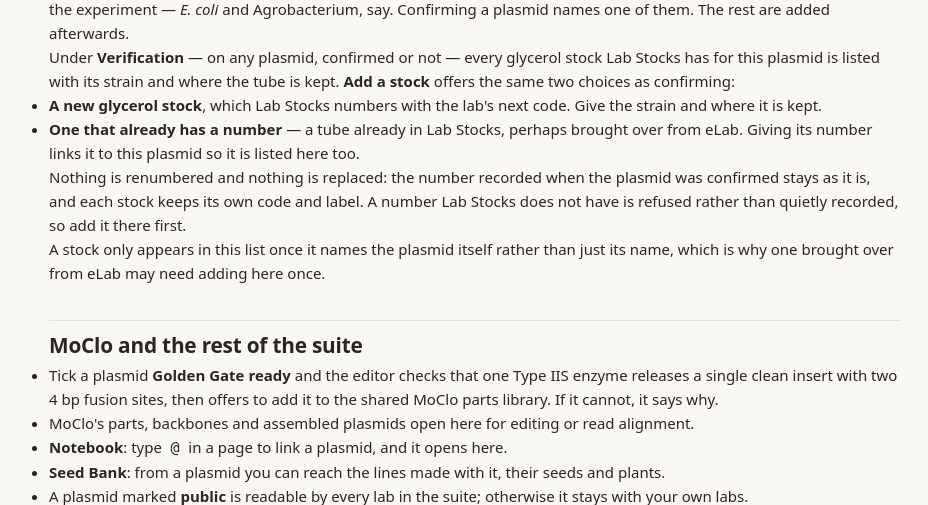
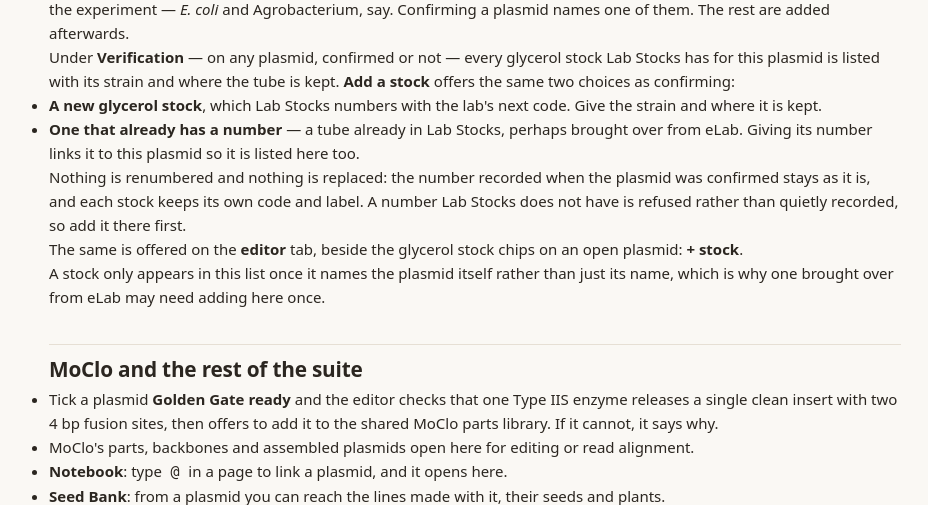
Before and after one commit to Gardiner-Lab/plasmid-editor, a Flask app: page /help in a window 1280 px wide. Shown: the part 5603-6108 px from the top of the page, without its empty margins (165-1093 px from the left). Run offline with Flask 3, Linux system fonts and the light colour scheme; parts of the project's set-up code (start-up, migrations or seed data) failed here and were passed over.

Commit message:
Release 0.19.2: add a stock from the editor tab as well
Co-Authored-By: Claude Opus 5 <noreply@anthropic.com>

```diff
--- a/app/main.py
+++ b/app/main.py
@@ -11,7 +11,7 @@ from datetime import timedelta
 
 from flask import Flask, redirect, render_template, request, session, url_for
 
-APP_VERSION = '0.19.1'
+APP_VERSION = '0.19.2'
 
 _DEFAULT_SECRET = 'dev-secret-key-change-in-production'
 
--- a/app/static/css/style.css
+++ b/app/static/css/style.css
@@ -427,6 +427,9 @@ tr.clickable { cursor: pointer; }
 tr.clickable:hover td { background: var(--bg-color); }
 .badge-stock { background: color-mix(in srgb, var(--tt-stocks) 12%, white); color: var(--tt-stocks); border-color: color-mix(in srgb, var(--tt-stocks) 35%, white); text-decoration: none; margin-left: .2rem; }
 .badge-stock.faded { opacity: .55; }
+.badge-add { background: transparent; color: var(--text-secondary); border: 1px dashed var(--border-color);
+    cursor: pointer; font: inherit; font-size: .72rem; margin-left: .2rem; padding: .05rem .4rem; border-radius: .3rem; }
+.badge-add:hover { color: var(--tt-stocks); border-color: var(--tt-stocks); }
 .badge-confirmed { background: var(--tt-green-soft); color: var(--tt-green-ink); border-color: var(--tt-green-line); }
 .badge-unsequenced { background: #fff7ed; color: #9a3412; border-color: #fed7aa; }
 /* A tag that opens something: the sequencing of a plasmid. */
--- a/app/static/js/api.js
+++ b/app/static/js/api.js
@@ -35,6 +35,98 @@ const Stocks = {
     return m ? (m[1] === 'G' ? 'glycerol' : 'primer') : null;
   },
   link(code) { return `${STOCKS}/#${this.kind(code)}=${encodeURIComponent(String(code).trim().toUpperCase())}`; },
+    /**
+     * Another glycerol stock of this plasmid. Either a new one, which Lab Stocks numbers, or one that
+     * already has a number - a tube from before the suite, or brought over from eLab - which is then
+     * linked to this plasmid so it is listed with the others. Nothing is renumbered either way.
+     */
+    addDialog(plasmid, onDone) {
+      const stocks = this.enabled();
+      modal({
+        title: 'Add a glycerol stock',
+        build: (body) => {
+          const choice = (value, label, checked) => el('label', { class: 'checkbox' },
+            el('input', { type: 'radio', name: 'addHow', value, checked }), el('span', {}, label));
+          body.append(
+            el('p', {}, 'A plasmid is usually kept as more than one stock — the cloning strain and the '
+              + 'one it was moved into. Record another for ', el('b', { text: plasmid.name }), '.'),
+            stocks ? choice('new', "A new glycerol stock in Lab Stocks, with the lab's next number", true) : null,
+            stocks ? el('div', { class: 'field-row', id: 'addNew', style: 'margin:.3rem 0 .3rem 1.6rem' },
+              el('div', { class: 'field' }, el('label', { for: 'addHost' }, 'Strain'),
+                el('input', { type: 'text', id: 'addHost', placeholder: 'e.g. GV3101, DH5α' })),
+              el('div', { class: 'field' }, el('label', { for: 'addPlace' }, 'Kept in'),
+                el('input', { type: 'text', id: 'addPlace', placeholder: 'e.g. −80 °C / box 7 / A2' }))) : null,
+            stocks ? choice('existing', 'A glycerol stock that already has a number', false) : null,
+            el('div', { class: 'field', id: 'addExisting', style: stocks ? 'margin-left:1.6rem' : '' },
+              el('label', { for: 'addCode' }, 'Glycerol stock number'),
+              el('input', { type: 'text', id: 'addCode', placeholder: 'e.g. GL-G-0118' }),
+              el('span', { class: 'hint' },
+                'If Lab Stocks already has this number, it is linked to this plasmid so it is listed '
+                + 'here. A number from elsewhere is recorded as it is.')));
+          const sync = () => {
+            const fresh = !stocks || body.querySelector('input[name=addHow]:checked')?.value === 'new';
+            body.querySelector('#addExisting').hidden = fresh;
+            if (body.querySelector('#addNew')) body.querySelector('#addNew').hidden = !fresh;
+          };
+          for (const r of body.querySelectorAll('input[name=addHow]')) r.addEventListener('change', sync);
+          sync();
+          setTimeout(() => body.querySelector('#addHost:not([hidden]), #addCode')?.focus(), 0);
+        },
+        buttons: [
+          { label: 'Cancel', kind: 'secondary' },
+          {
+            label: 'Add the stock',
+            onClick: async ({ body }) => {
+              const fresh = this.enabled()
+                && body.querySelector('input[name=addHow]:checked')?.value === 'new';
+              if (fresh) {
+                const { record } = await this.call('POST', '/glycerol', {
+                  plasmid_id: plasmid.id, plasmid_name: plasmid.name, source: 'sequencing',
+                  clone: plasmid.confirmed_clone || '',
+                  host: body.querySelector('#addHost').value.trim(),
+                  location: body.querySelector('#addPlace').value.trim(),
+                });
+                toast(`Added ${record.code}`, 'success', 4000);
+              } else {
+                const code = body.querySelector('#addCode').value.trim().toUpperCase();
+                if (!code) throw new Error('Give the number of the stock to add');
+                await this.linkExisting(plasmid, code);
+              }
+              if (onDone) await onDone();
+            },
+          },
+        ],
+      });
+    },
+
+    /**
+     * Link a stock that already has a number to this plasmid, so it is listed with the others. The
+     * number named when the plasmid was confirmed is left alone: this adds a stock, it does not
+     * replace that one, and nothing is renumbered.
+     */
+    async linkExisting(plasmid, code) {
+      if (!this.enabled()) throw new Error('Lab Stocks is not available here');
+      let record = null;
+      try {
+        ({ record } = await this.call('GET', `/glycerol/${encodeURIComponent(code)}`));
+      } catch (err) {
+        record = null;
+      }
+      if (!record) {
+        throw new Error(`Lab Stocks has no glycerol stock ${code}. Add it there first, or choose `
+          + "\"a new glycerol stock\" to have it numbered now.");
+      }
+      if (record.plasmid_id && record.plasmid_id !== plasmid.id) {
+        throw new Error(`${code} is already the stock of ${record.plasmid_name || 'another plasmid'}`);
+      }
+      if (record.plasmid_id === plasmid.id) {
+        throw new Error(`${code} is already a stock of this plasmid`);
+      }
+      await this.call('PUT', `/glycerol/${encodeURIComponent(code)}`,
+        { plasmid_id: plasmid.id, plasmid_name: plasmid.name });
+      toast(`${code} linked to this plasmid`, 'success', 4000);
+    },
+
   /** A stock's number as a link to it in Lab Stocks when it is one of its codes; else just the text. */
   render(code) {
     if (!code) return '—';
--- a/app/templates/help.html
+++ b/app/templates/help.html
@@ -322,6 +322,8 @@
         <p>Nothing is renumbered and nothing is replaced: the number recorded when the plasmid was
            confirmed stays as it is, and each stock keeps its own code and label. A number Lab Stocks does
            not have is refused rather than quietly recorded, so add it there first.</p>
+        <p>The same is offered on the <b>editor</b> tab, beside the glycerol stock chips on an open
+           plasmid: <b>+ stock</b>.</p>
         <p>A stock only appears in this list once it names the plasmid itself rather than just its name,
            which is why one brought over from eLab may need adding here once.</p>
     </section>
```
Also changed, not shown: app/static/js/editor.js (+13 -4 lines), app/static/js/sequencing.js (+1 -93 lines), tests/test_api.py (+7 -1 lines), CHANGELOG.md.
